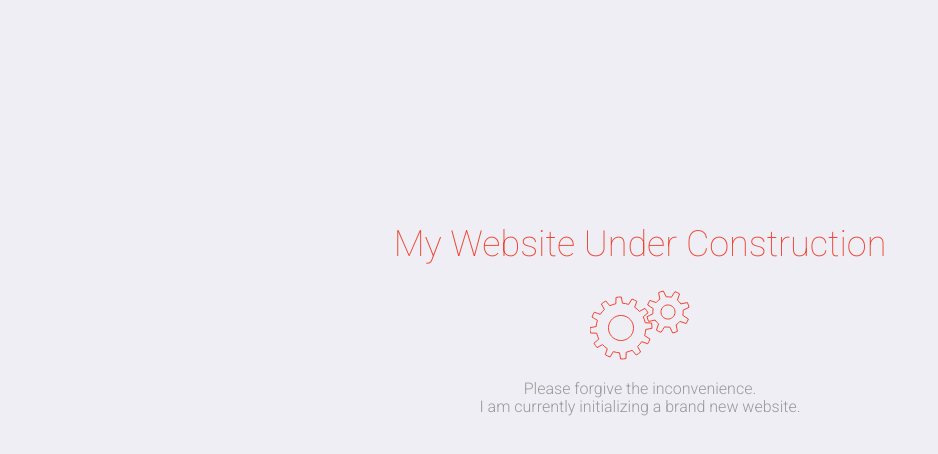
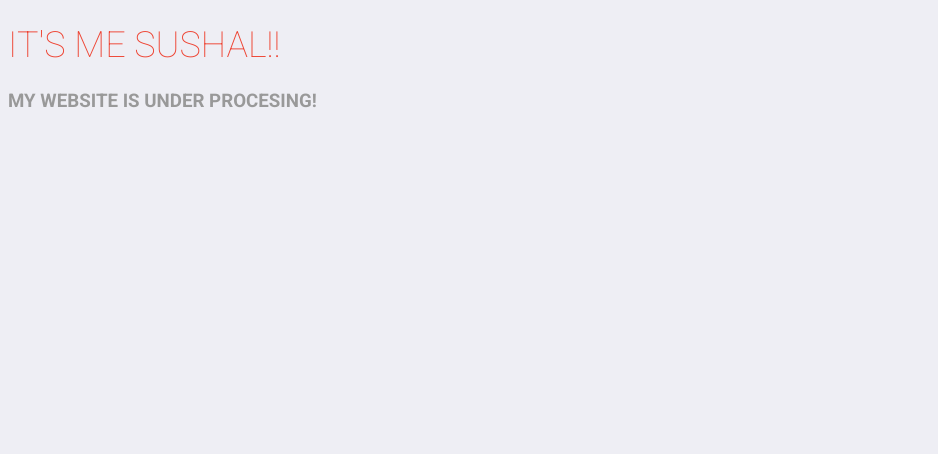
Before and after one commit to sushal07/susal-pandey, a plain HTML site: page index.html in a window 1280 px wide. Shown: the whole page, without its empty margins (0-938 px from the left). Drawn offline with nearby package versions, Linux system fonts and the light colour scheme.

Commit message:
Update index.html

```diff
--- a/index.html
+++ b/index.html
@@ -2,77 +2,23 @@
 <html lang="en" >
 <head>
   <meta charset="UTF-8">
-  <title>Sushal-Website - Under Construction</title>
-  <link rel="icon" type="image/png" href="title.png">
-  <link rel="stylesheet" href="https://cdnjs.cloudflare.com/ajax/libs/normalize/5.0.0/normalize.min.css">
-<link rel='stylesheet' href='https://cdnjs.cloudflare.com/ajax/libs/font-awesome/4.0.3/css/font-awesome.min.css'><link rel="stylesheet" href="./style.css">
+  <title>SUSHAL PANDEY</title>
+  <meta name="viewport" content="width=device-width, initial-scale=1"><link rel="stylesheet" href="./style.css">
 
 </head>
 <body>
 <!-- partial:index.partial.html -->
-<div class="warning-content">
-<h1>My Website Under Construction</h1>
-<svg version="1.1" xmlns="http://www.w3.org/2000/svg" xmlns:xlink="http://www.w3.org/1999/xlink" x="0px" y="0px"
-	 width="100.001px" height="70px" viewBox="0 0 100 68">
-<g id="large">
-	<g>
-	<path d="M55.777,38.473l6.221-1.133c0.017-1.791-0.123-3.573-0.41-5.324l-6.321-0.19c-0.438-2.053-1.135-4.048-2.076-5.931
-		l4.82-4.094c-0.868-1.552-1.874-3.028-3.005-4.417l-5.569,2.999c-1.385-1.54-2.98-2.921-4.771-4.099l2.124-5.954
-		c-0.759-0.452-1.543-0.878-2.357-1.269c-0.811-0.39-1.625-0.732-2.449-1.046l-3.325,5.381c-2.038-0.665-4.113-1.052-6.183-1.174
-		L31.34,6.002c-1.792-0.02-3.571,0.119-5.32,0.406l-0.191,6.32c-2.056,0.439-4.051,1.137-5.936,2.08l-4.097-4.82
-		c-1.546,0.872-3.022,1.875-4.407,3.006l2.996,5.566c-1.54,1.384-2.925,2.985-4.104,4.778c-2.16-0.771-4.196-1.498-5.953-2.127
-		c-0.449,0.765-0.875,1.544-1.265,2.354c-0.39,0.811-0.733,1.63-1.049,2.457c1.587,0.981,3.424,2.119,5.377,3.325
-		c-0.662,2.037-1.049,4.117-1.172,6.186l-6.218,1.136c-0.021,1.789,0.12,3.566,0.407,5.321l6.32,0.188
-		c0.442,2.06,1.143,4.057,2.082,5.937l-4.818,4.095c0.872,1.549,1.873,3.026,3.009,4.412l5.563-2.998
-		c1.392,1.54,2.989,2.92,4.777,4.099l-2.121,5.954c0.756,0.446,1.538,0.871,2.348,1.258c0.813,0.394,1.633,0.739,2.462,1.05
-		l3.326-5.375c2.033,0.662,4.109,1.05,6.175,1.17l1.137,6.221c1.791,0.019,3.569-0.123,5.323-0.407l0.194-6.324
-		c2.053-0.438,4.045-1.136,5.927-2.079l4.093,4.817c1.55-0.865,3.026-1.87,4.414-2.999l-2.995-5.572
-		c1.537-1.385,2.914-2.98,4.093-4.772l5.953,2.127c0.448-0.761,0.878-1.545,1.268-2.356c0.388-0.808,0.729-1.631,1.047-2.458
-		l-5.378-3.324C55.268,42.615,55.655,40.542,55.777,38.473z M42.302,42.435c-3.002,6.243-10.495,8.872-16.737,5.866
-		c-6.244-2.999-8.872-10.493-5.867-16.736c3.002-6.244,10.495-8.873,16.736-5.869C42.676,28.698,45.306,36.19,42.302,42.435z"  fill="none" stroke="#E43"/>    <animateTransform
-            attributeName="transform"
-            begin="0s"
-            dur="3s"
-            type="rotate"
-            from="0 31 37"
-            to="360 31 37"
-            repeatCount="indefinite"
-    </animateTransform>
-</g>
-<g id="small">
-	<path d="M93.068,19.253L99,16.31c-0.371-1.651-0.934-3.257-1.679-4.776l-6.472,1.404c-0.902-1.436-2.051-2.735-3.42-3.819
-		l2.115-6.273c-0.706-0.448-1.443-0.867-2.213-1.238c-0.774-0.371-1.559-0.685-2.351-0.958l-3.584,5.567
-		c-1.701-0.39-3.432-0.479-5.118-0.284L73.335,0c-1.652,0.367-3.256,0.931-4.776,1.672l1.404,6.47
-		c-1.439,0.899-2.744,2.047-3.835,3.419c-2.208-0.746-4.38-1.476-6.273-2.114c-0.451,0.71-0.874,1.448-1.244,2.229
-		c-0.371,0.764-0.68,1.541-0.954,2.329c1.681,1.078,3.612,2.323,5.569,3.579c-0.399,1.711-0.486,3.449-0.291,5.145
-		c-2.086,1.034-4.143,2.055-5.936,2.945c0.368,1.648,0.929,3.25,1.67,4.769c1.954-0.426,4.193-0.912,6.468-1.405
-		c0.906,1.449,2.06,2.758,3.442,3.853l-2.117,6.27c0.708,0.449,1.439,0.865,2.218,1.236c0.767,0.371,1.551,0.685,2.338,0.96
-		c1.081-1.68,2.319-3.612,3.583-5.574c1.714,0.401,3.457,0.484,5.156,0.288L82.695,42c1.651-0.371,3.252-0.931,4.773-1.676
-		c-0.425-1.952-0.912-4.194-1.404-6.473c1.439-0.902,2.744-2.057,3.835-3.436l6.273,2.11c0.444-0.7,0.856-1.43,1.225-2.197
-		c0.372-0.777,0.691-1.569,0.963-2.361l-5.568-3.586C93.181,22.677,93.269,20.939,93.068,19.253z M84.365,24.062
-		c-1.693,3.513-5.908,4.991-9.418,3.302c-3.513-1.689-4.99-5.906-3.301-9.419c1.688-3.513,5.906-4.991,9.417-3.302
-		C84.573,16.331,86.05,20.549,84.365,24.062z" fill="none" stroke="#E43"/>
-  <animateTransform
-            attributeName="transform"
-            begin="0s"
-            dur="2s"
-            type="rotate"
-            from="0 78 21"
-            to="-360 78 21"
-            repeatCount="indefinite"
-    </animateTransform>
-</g>
-</svg>
-<p>
-  Please forgive the inconvenience. <br />
-  I am currently initializing a brand new website.
-</p>
-<p>
+<div class="content">
+      <h1> IT'S ME SUSHAL!!</h1>
+  <h3>MY WEBSITE IS UNDER PROCESING!</h3>
+  </div>
+<section id="net">
+</section>
 
-</p>
+<script src="https://cdnjs.cloudflare.com/ajax/libs/three.js/r119/three.min.js"></script>
+<script src="https://cdn.jsdelivr.net/npm/vanta@latest/dist/vanta.net.min.js"></script>
+<!-- partial -->
+  <script  src="./script.js"></script>
 
-</div>
-<!-- partial -->
-  <script src='//cdnjs.cloudflare.com/ajax/libs/jquery/2.1.3/jquery.min.js'></script>
 </body>
 </html>
```
